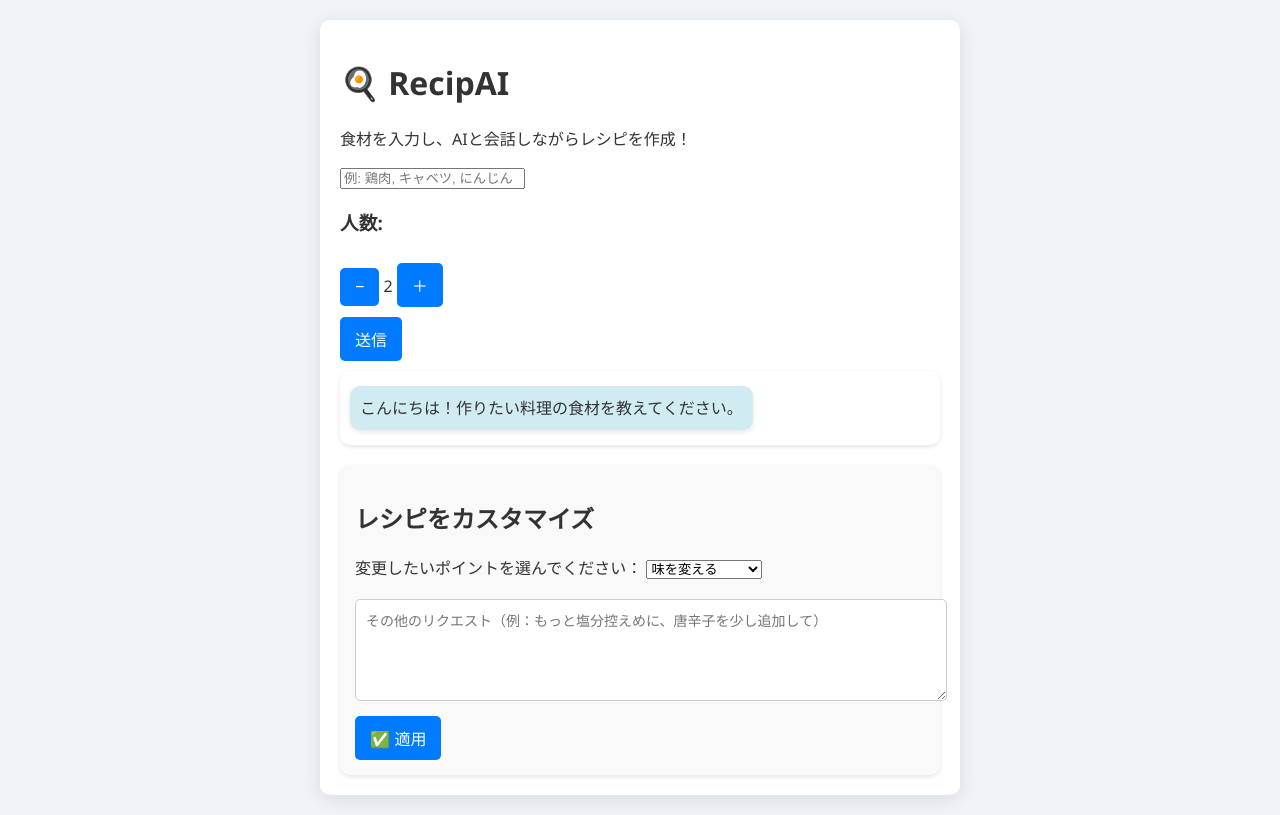
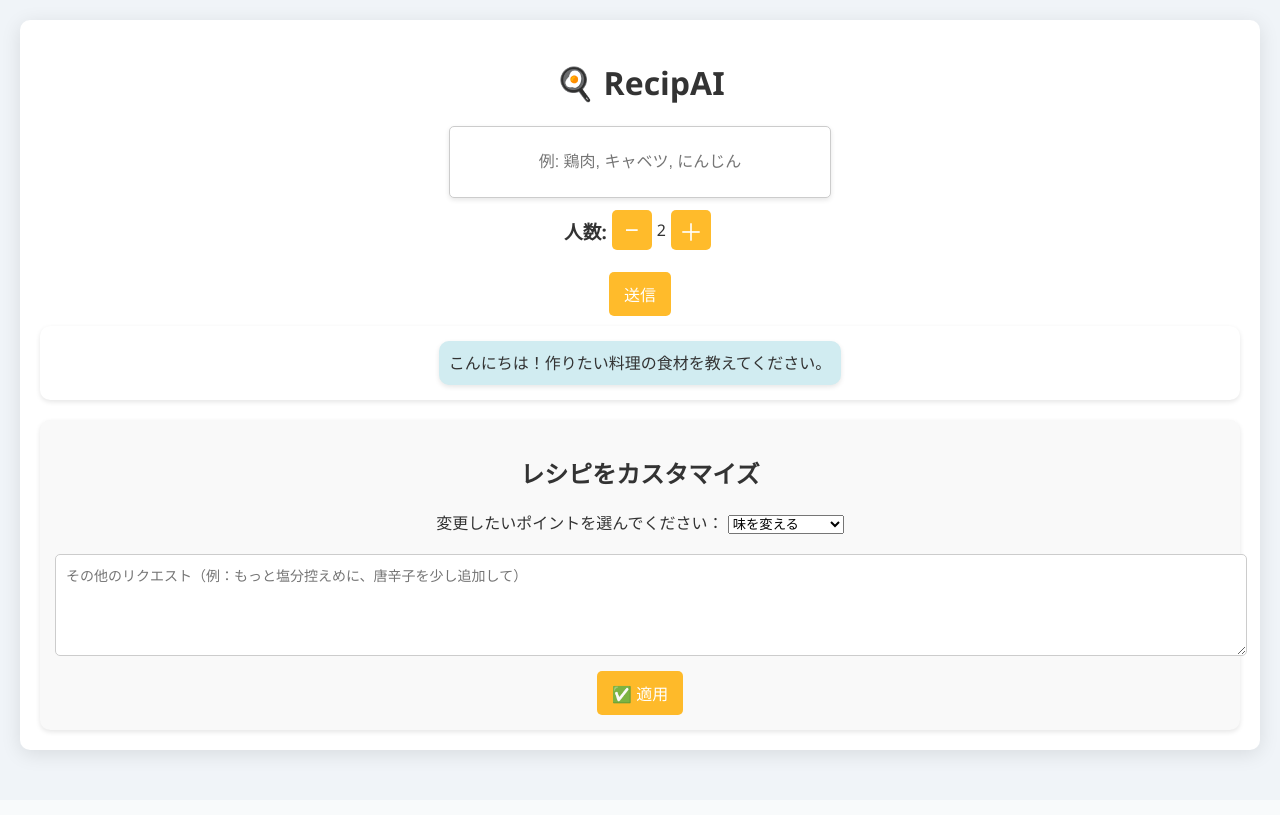
Before and after one commit to ryo0905-eng/recipAIwebApp, a Flask app: page / in a window 1280 px wide. After the commit the page ends 763 px from the top, so only its background shows below. Run offline with Flask 3, Linux system fonts and the light colour scheme.

Commit message:
レイアウトを修正

```diff
--- a/static/styles.css
+++ b/static/styles.css
@@ -6,18 +6,73 @@ body {
     padding: 20px;
 }
 
+h1 {
+    text-align: center;
+}
 .container {
-    max-width: 600px;
     background: white;
     padding: 20px;
     border-radius: 10px;
     box-shadow: 0 4px 20px rgba(0, 0, 0, 0.1);
     margin: auto;
     transition: box-shadow 0.3s ease; /* ホバー時の影の変化 */
+    text-align: center;
 }
 
 .container:hover {
     box-shadow: 0 8px 30px rgba(0, 0, 0, 0.2); /* ホバー時の影の強調 */
+}
+
+.user-input {
+    width: 30%;
+    margin: 0 auto;
+    text-align: center;
+    height: 50px;
+    padding: 10px;
+    border: 1px solid #ccc;
+    border-radius: 5px;
+    font-size: 16px;
+    transition: border-color 0.3s ease, box-shadow 0.3s ease; /* ボーダーと影の変化を追加 */
+    background-color: #fff; /* 背景色 */
+    box-shadow: 0 2px 5px rgba(0, 0, 0, 0.1); /* 影を追加 */
+}
+
+.user-input:focus {
+    border-color: #007bff; /* フォーカス時のボーダー色 */
+    outline: none; /* デフォルトのアウトラインを削除 */
+    box-shadow: 0 0 5px rgba(0, 123, 255, 0.5); /* フォーカス時の影 */
+}
+
+.servings-container {
+    display: flex;
+    align-items: center;
+    justify-content: center;
+}
+
+.servings-button {
+    background-color: #ffae00d4;
+    color: white;
+    border: none;
+    border-radius: 5px;
+    padding: 0;
+    cursor: pointer;
+    transition: background-color 0.3s ease, transform 0.2s ease;
+    font-size: 24px;
+    margin: 0 5px;
+    height: 40px;
+    width: 40px;
+    display: flex;
+    align-items: center;
+    justify-content: center;
+}
+
+.servings-button:hover {
+    background-color: #0056b3;
+    transform: scale(1.05);
+}
+
+.servings-button:active {
+    transform: scale(0.95);
 }
 
 /* 🗨 チャットエリア */
@@ -71,7 +126,7 @@ body {
 
 /* ボタンスタイル */
 button {
-    background-color: #007bff; /* ボタンの背景色 */
+    background-color: #ffae00d4; /* ボタンの背景色 */
     color: white; /* ボタンのテキスト色 */
     border: none;
     border-radius: 5px;
--- a/templates/index.html
+++ b/templates/index.html
@@ -18,16 +18,15 @@
 <body>
     <div class="container">
         <h1>🍳 RecipAI</h1>
-        <p>食材を入力し、AIと会話しながらレシピを作成！</p>
         <!-- ユーザー入力 -->
-        <input type="text" id="user-input" placeholder="例: 鶏肉, キャベツ, にんじん">
+        <input type="text" id="user-input" class="user-input" placeholder="例: 鶏肉, キャベツ, にんじん">
 
         <!-- ✅ 人数設定（+/- で変更可能） -->
         <div class="servings-container">
             <h3>人数:</h3>
-            <button onclick="changeServings(-1)">−</button>
+            <button class="servings-button" onclick="changeServings(-1)">−</button>
             <span id="servings">2</span> <!-- ✅ ここに ID を追加 -->
-            <button onclick="changeServings(1)">＋</button>
+            <button class="servings-button" onclick="changeServings(1)">＋</button>
         </div>
 
         <button id="search-recipe">送信</button>
```
